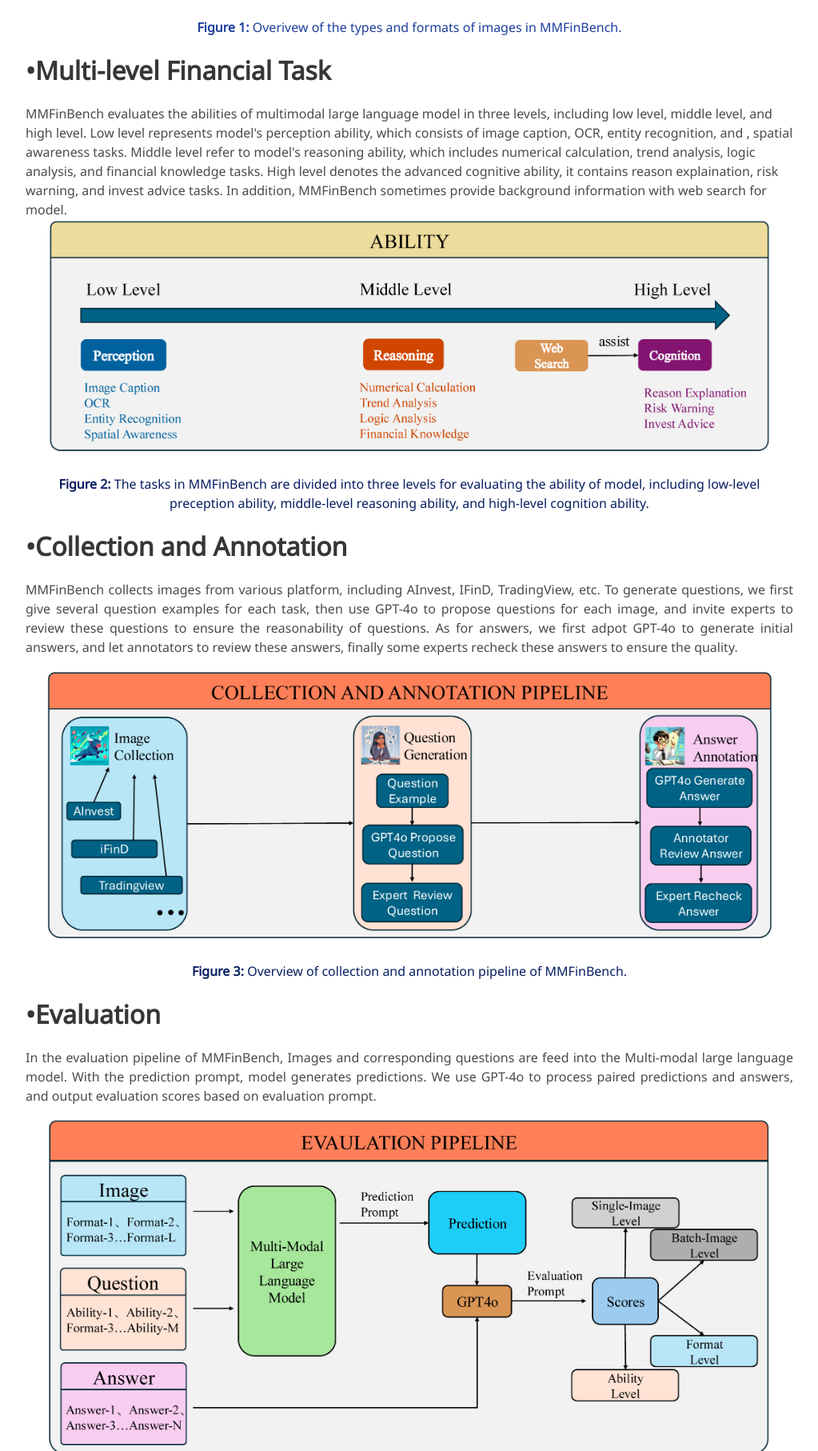
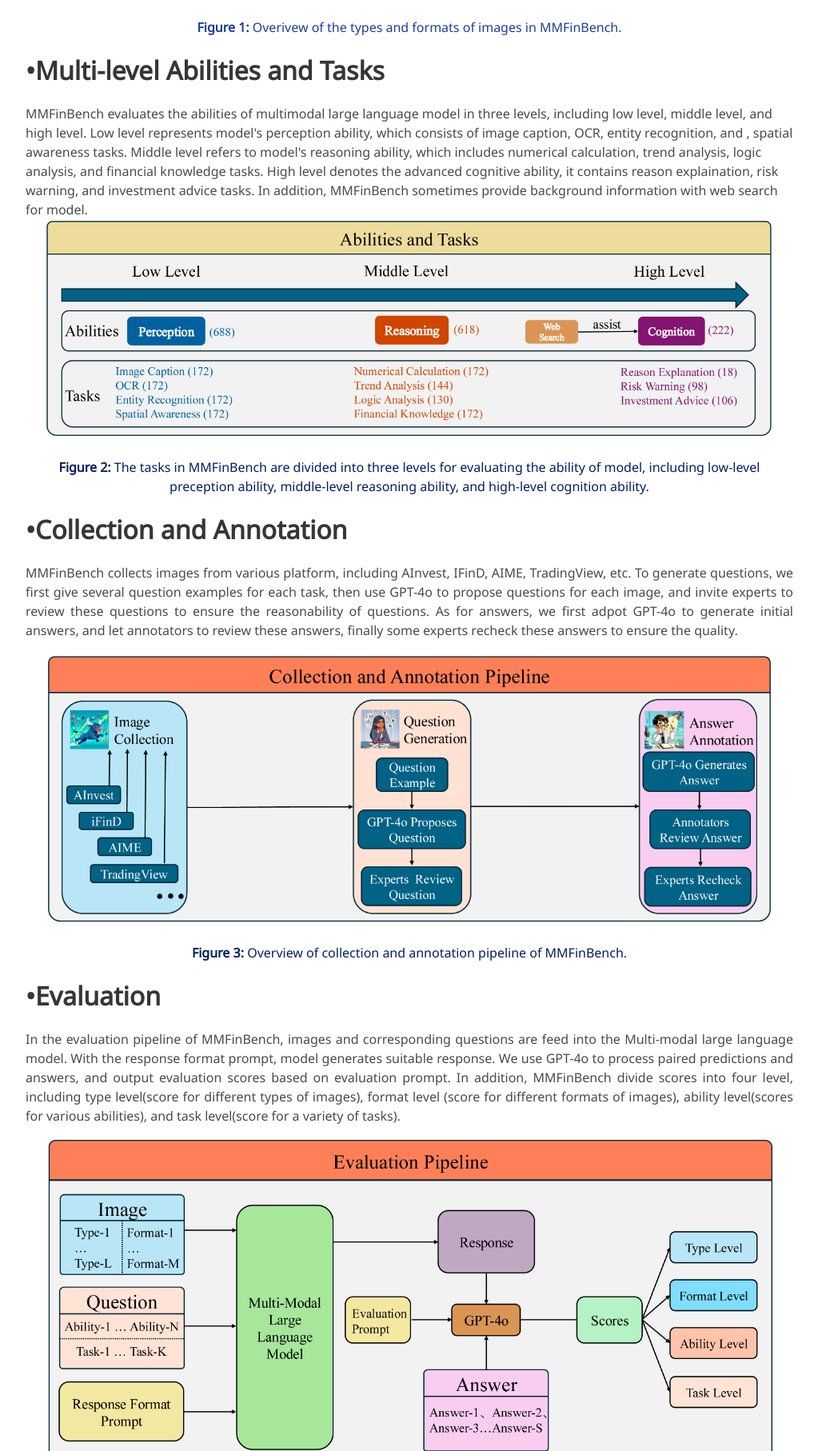
Before and after one commit to Fin-Vista/MME-Finance, a plain HTML site: page index.html in a window 1280 px wide. Shown: the part 1843-3657 px from the top of the page at 80% size, without its empty margins (128-1151 px from the left). Drawn offline with nearby package versions, Linux system fonts and the light colour scheme; some icons are missing; a web font is replaced by a local one.

Commit message:
v1 update images and text

```diff
--- a/index.html
+++ b/index.html
@@ -182,8 +182,12 @@
                         MMFinBench is a first-of-its-kind test suite for evaluating the performance of LLMs on multimodal open book financial question answering (QA).
                         It comprises 1000+ questions about publicly traded companies, with corresponding answers and evidence strings.
                         The questions in MMFinbench are ecologically valid and cover a diverse set of scenarios. They are intended to be clear-cut and straightforward to answer to serve as a minimum performance standard.
-                        We test 16 state of the art model configurations (eg., GPT-4o and GPT4-V, etc) on a sample of 300+ figures (150+ pictures collected from English and Chinese source corresponding) from MMFinBench,
-                        and manually review their answers. The cases are available open-source. We show that existing LLMs have clear limitations for multimodal financial QA.
+                        We test 7 state of the art model configurations (eg., InternVL and Cogvlm2, etc) on a sample of 172 figures
+                        <!-- (150+ pictures collected from English and Chinese source corresponding) -->
+                         from MMFinBench, and uzilize GPT-4o to evaluate thier answers.
+                        <!-- and manually review their answers.  -->
+                        <!-- The cases are available open-source.  -->
+                        We show that existing LLMs have clear limitations for multimodal financial QA.
                         Notably, We find that all models examined exhibit weaknesses, such as hallucinations, that limit their suitability for use byenterprises.
                     </p>
                 </div>
@@ -209,9 +213,10 @@
                         MMFinBench has heterogeneous financial classical image types are consist of candlestick chart,
                         technical indicator chart, statistical chart, table, and document. In addition, it explores various formats
                         for the same content, these formats include computer screenshot, mobile photography, vertical screenshot on
-                        mobile, and horizontal screenshot on mobile.
+                        mobile, and horizontal screenshot on mobile. For one image, MMFinBench designs several questions based on the
+                        types of tasks.
                     </p>
-                    <img class="columns is-centered has-text-centered" src="./static/images/images.png" alt="Teaser" width="95%"
+                    <img class="columns is-centered has-text-centered" src="./static/images/images_final.png" alt="Teaser" width="95%"
                          style="margin:0 auto">
                     <br>
                     <figcaption>
@@ -220,16 +225,16 @@
                         </p>
                     </figcaption>
                 </div>
-                <h4 class="title is-3">•Multi-level Financial Task</h4>
+                <h4 class="title is-3">•Multi-level Abilities and Tasks</h4>
                     <p>
                         MMFinBench evaluates the abilities of multimodal large language model in three levels, including low level, middle level,
                         and high level. Low level represents model's perception ability, which consists of image caption, OCR, entity recognition, and ,
-                        spatial awareness tasks. Middle level refer to model's reasoning ability, which includes numerical calculation, trend analysis, logic analysis,
+                        spatial awareness tasks. Middle level refers to model's reasoning ability, which includes numerical calculation, trend analysis, logic analysis,
                         and financial knowledge tasks. High level denotes the advanced cognitive ability, it contains reason explaination, risk warning, and
-                        invest advice tasks. In addition, MMFinBench sometimes provide background information with web search for model.
+                        investment advice tasks. In addition, MMFinBench sometimes provide background information with web search for model.
                     </p>
                     <div class="content has-text-justified">
-                    <img class="columns is-centered has-text-centered" src="./static/images/ability.png" alt="Teaser" width="95%"
+                    <img class="columns is-centered has-text-centered" src="./static/images/ability_final.png" alt="Teaser" width="95%"
                         style="margin:0 auto">
                     <br>
                     <figcaption>
@@ -243,12 +248,12 @@
                 <h4 class="title is-3">•Collection and Annotation </h4>
                     <div class="content has-text-justified">
                         <p>
-                            MMFinBench collects images from various platform, including AInvest, IFinD, TradingView, etc. To generate questions, we first
+                            MMFinBench collects images from various platform, including AInvest, IFinD, AIME, TradingView, etc. To generate questions, we first
                             give several question examples for each task, then use GPT-4o to propose questions for each image, and invite experts to review these questions
                             to ensure the reasonability of questions. As for answers, we first adpot GPT-4o to generate initial answers, and let annotators to review these
                             answers, finally some experts recheck these answers to ensure the quality.
                         </p>
-                    <img class="columns is-centered has-text-centered" src="./static/images/annotation.png" alt="Teaser" width="95%"
+                    <img class="columns is-centered has-text-centered" src="./static/images/annotation_final.png" alt="Teaser" width="95%"
                         style="margin:0 auto">
                     <br>
                     <figcaption>
@@ -260,11 +265,12 @@
                 <h4 class="title is-3">•Evaluation </h4>
                     <div class="content has-text-justified">
                         <p>
-                            In the evaluation pipeline of MMFinBench, Images and corresponding questions are feed into the Multi-modal large language model.
-                            With the prediction prompt, model generates predictions. We use GPT-4o to process paired predictions and answers, and output evaluation scores
-                            based on evaluation prompt.
+                            In the evaluation pipeline of MMFinBench, images and corresponding questions are feed into the Multi-modal large language model.
+                            With the response format prompt, model generates suitable response. We use GPT-4o to process paired predictions and answers, and output evaluation scores
+                            based on evaluation prompt. In addition, MMFinBench divide scores into four level, including type level(score for different types of images), format level
+                            (score for different formats of images), ability level(scores for various abilities), and task level(score for a variety of tasks).
                         </p>
-                    <img class="columns is-centered has-text-centered" src="./static/images/evaluation.png" alt="Teaser" width="95%"
+                    <img class="columns is-centered has-text-centered" src="./static/images/evaluation_final.png" alt="Teaser" width="95%"
                          style="margin:0 auto">
                     <br>
                     <figcaption>
```
Also changed, not shown: static/images/ability_final.png (added), static/images/annotation_final.png (added), static/images/evaluation_final.png (added), 1 other file.
